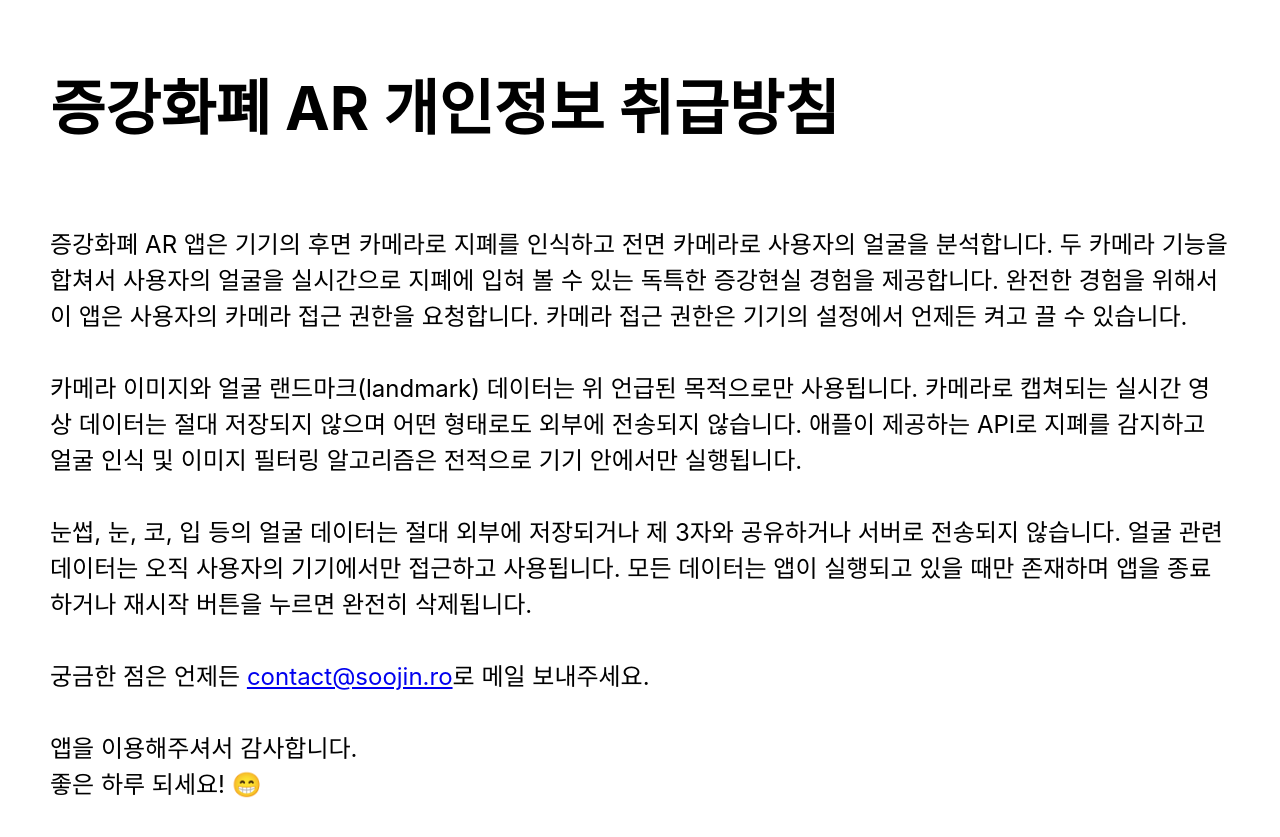
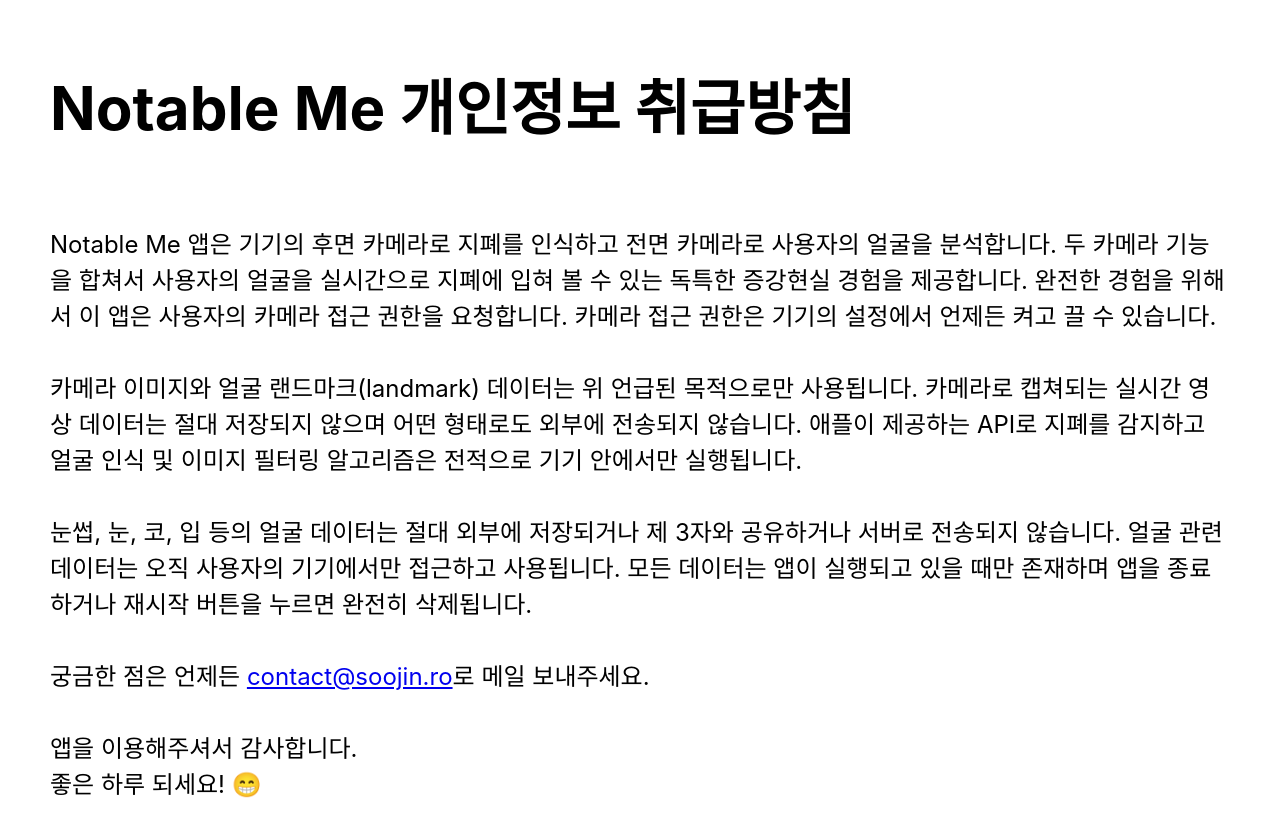
Before and after one commit to nsoojin/nsoojin.github.io, a Jekyll site: the page built from privacy_policies/notableme-privacypolicy-kr.html, in a window 1280 px wide. Shown: the top 837 px of the page. Built offline with Jekyll 4.4.1, drawn with Linux system fonts in a browser that asks for light colours.

Commit message:
privacy policy kr

```diff
--- a/privacy_policies/notableme-privacypolicy-kr.html
+++ b/privacy_policies/notableme-privacypolicy-kr.html
@@ -4,9 +4,9 @@
 permalink: /notableme-privacypolicy-kr
 ---
 
-<h1>증강화폐 AR 개인정보 취급방침</h1>
+<h1>Notable Me 개인정보 취급방침</h1>
 <p>
-	증강화폐 AR 앱은 기기의 후면 카메라로 지폐를 인식하고 전면 카메라로 사용자의 얼굴을 분석합니다. 두 카메라 기능을 합쳐서 사용자의 얼굴을 실시간으로 지폐에 입혀 볼 수 있는 독특한 증강현실 경험을 제공합니다. 완전한 경험을 위해서 이 앱은 사용자의 카메라 접근 권한을 요청합니다. 카메라 접근 권한은 기기의 설정에서 언제든 켜고 끌 수 있습니다.
+	Notable Me 앱은 기기의 후면 카메라로 지폐를 인식하고 전면 카메라로 사용자의 얼굴을 분석합니다. 두 카메라 기능을 합쳐서 사용자의 얼굴을 실시간으로 지폐에 입혀 볼 수 있는 독특한 증강현실 경험을 제공합니다. 완전한 경험을 위해서 이 앱은 사용자의 카메라 접근 권한을 요청합니다. 카메라 접근 권한은 기기의 설정에서 언제든 켜고 끌 수 있습니다.
 	<br>
 	<br>
 	카메라 이미지와 얼굴 랜드마크(landmark) 데이터는 위 언급된 목적으로만 사용됩니다. 카메라로 캡쳐되는 실시간 영상 데이터는 절대 저장되지 않으며 어떤 형태로도 외부에 전송되지 않습니다. 애플이 제공하는 API로 지폐를 감지하고 얼굴 인식 및 이미지 필터링 알고리즘은 전적으로 기기 안에서만 실행됩니다.
```
